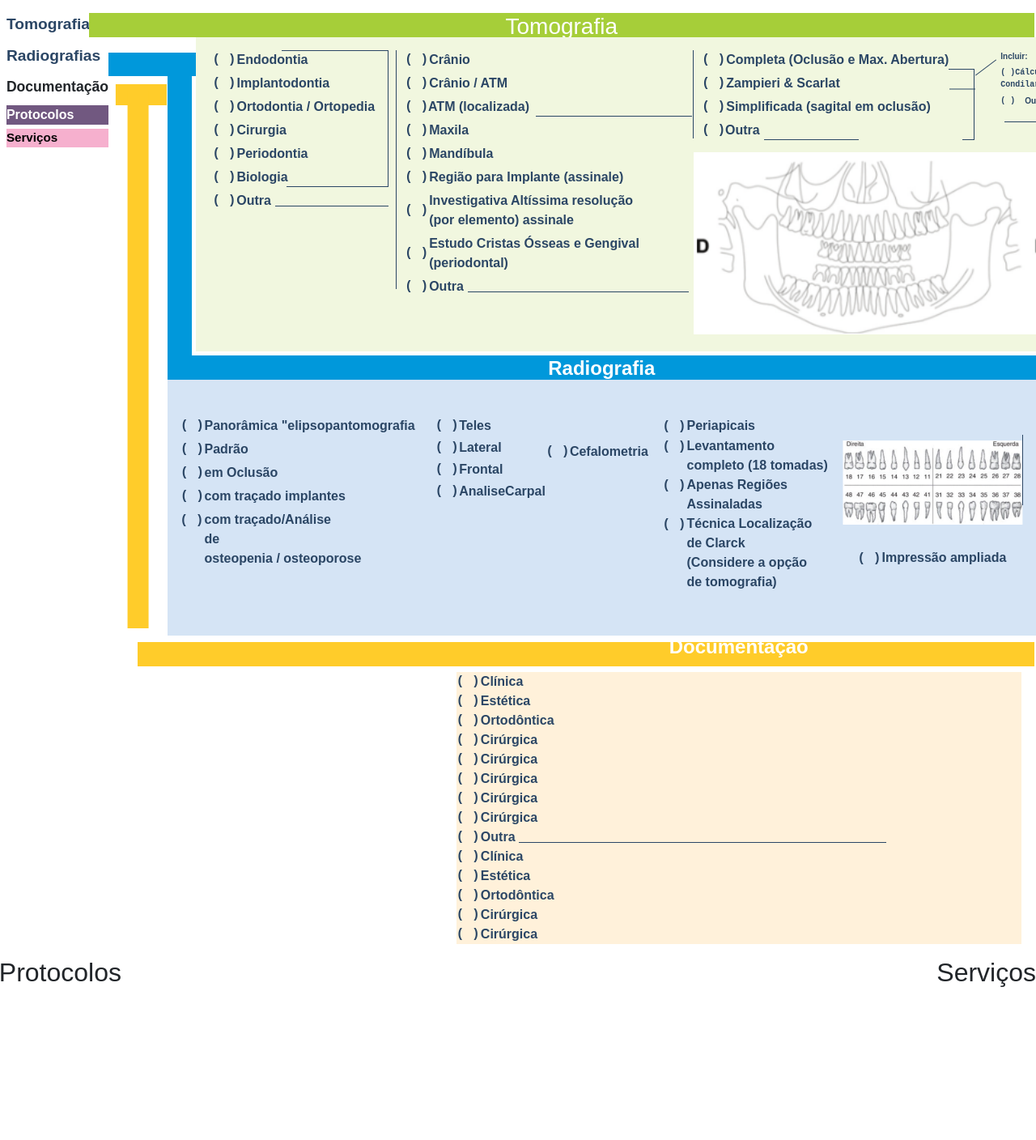
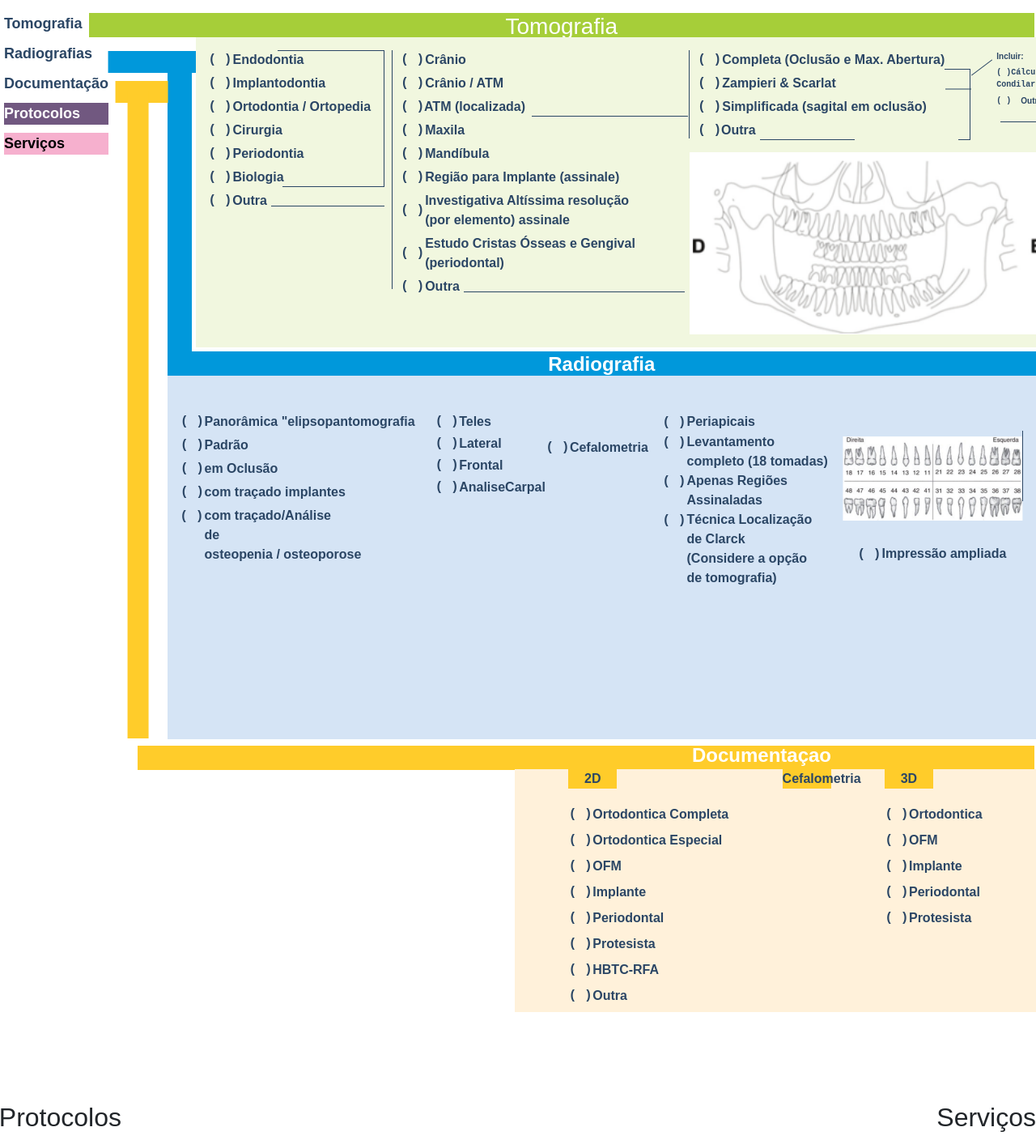
Before and after one commit to mjpfelicia/FORMULARIORADIOLOGIA, a React (Create React App) app: page / in a window 1280 px wide. Shown: the top 1408 px of the page at 81% size. Before the commit the page ends 1228 px from the top, so only its background shows below. Built offline with nearby package versions, Linux system fonts and the light colour scheme; the HTML template or start-up script is replaced by a standard one.

Commit message:
criando conteudo do content documentaçao

```diff
--- a/src/App.css
+++ b/src/App.css
@@ -74,7 +74,6 @@ img {
     grid-template-rows: 1fr 1fr 1fr;
     justify-content: end;
     justify-items: end;
-    height: 100vh;
     padding-top: 1rem;
     font-family: sans-serif;
 }
@@ -95,9 +94,10 @@ img {
 /* Estilo para cada item da lista */
 .item-tomografia {
     color: var(--azul-texto);
-    font-size: 1.2rem;
     padding: 10px;
     margin-bottom: 10px;
+    font-weight: bold;
+
 }
 
 .item-radiografia {
@@ -105,30 +105,13 @@ img {
     padding: 10px 10px 10px 15px;
     background-color: white;
     color: var(--azul-texto);
-    font-size: 1.2rem;
     margin-bottom: 10px;
+    font-weight: bold;
+
 
 }
 
-/* Borda deslocada à direita */
-.item-radiografia::after {
-    content: "";
-    position: absolute;
-    top: 10px;
-    right: 0;
-    width: 88%;
-    height: 100%;
-    background-color: var(--azul-principal);
-    transform: translateX(100%);
-    z-index: 9999;
-}
 
-/* Borda deslocada à direita */
-.item-documentacao {
-    position: relative;
-    font-size: 1.1rem;
-    margin-bottom: 10px;
-}
 
 /* Faixa vertical deslocada à direita */
 .item-documentacao::after {
@@ -143,36 +126,20 @@ img {
     z-index: 9999;
 }
 
-
-/* Borda deslocada à direita */
-.borda-esquerda-documentacao::before {
-    content: "";
-    position: absolute;
-    top: 7rem;
-    right: 0;
-    width: 2%;
-    height: 83%;
-    background-color: var(--amarelo);
-    transform: translateX(-4284%);
-    z-index: 9999;
-}
-
-
-
 .sidebar ul li:nth-child(4) {
     background-color: var(--roxo);
     color: white;
-    font-size: 1rem;
+    font-weight: bold;
     padding: 10px;
-    margin-bottom: 5px;
+    margin-bottom: 10px;
 }
 
 .sidebar ul li:nth-child(5) {
     background-color: var(--rosa);
     color: black;
-    font-size: 0.95rem;
+    font-weight: bold;
     padding: 10px;
-    margin-bottom: 5px;
+    margin-bottom: 10px;
 }
 
 /* Conteúdo geral da tomografia */
@@ -209,15 +176,17 @@ img {
     background: var(--verde-titulo);
 }
 
-.titulo-documentacao h2 {
+.titulo-documentacao {
+    font-size: 1.5rem;
+    height: 37px;
+    top: 0.4rem;
+    color: white;
+    font-weight: bold;
     position: relative;
-    overflow: visible;
-    width: 100%;
-    font-weight: bold;
+    margin: 0;
     text-align: center;
-    z-index: 2;
-    font-size: 1.5rem;
-    color: white;
+    align-self: center;
+
 }
 
 
@@ -230,39 +199,8 @@ img {
     z-index: 9999;
 }
 
-.tomografia-content::before {
-    content: "";
-    position: absolute;
-    top: 0;
-    left: 0;
-    width: 10px;
-    height: 100%;
-    background-color: var(--verde-destaque);
-    transform: translateX(-100%);
-    z-index: 9999;
-}
-
-/* Borda inferior e lateral esquerda */
-.border-tomografia {
-    position: relative;
-    width: 95%;
-    border-bottom: 30px solid var(--azul-principal);
-    padding-left: 30px;
-    box-sizing: border-box;
-}
 
 
-
-/* Borda esquerda simulada */
-.borda-esquerda {
-    position: absolute;
-    top: 14%;
-    left: 0;
-    width: 30px;
-    height: 86%;
-    background-color: var(--azul-principal);
-    z-index: 1;
-}
 
 .tomografia-grid,
 .Radiografia-grid {
@@ -355,27 +293,7 @@ img {
 
 }
 
-/* Borda superior parcial */
-.item-ul::before {
-    content: "";
-    position: absolute;
-    top: 0;
-    left: 85px;
-    width: 61%;
-    height: 1px;
-    background-color: var(--azul-texto);
-}
 
-/* Borda inferior parcial */
-.item-ul::after {
-    content: "";
-    position: absolute;
-    bottom: 0;
-    right: 0;
-    width: 58%;
-    height: 1px;
-    background-color: var(--azul-texto);
-}
 
 .linha-simples {
     border: none;
@@ -507,7 +425,7 @@ img {
 .linha-flex {
     display: flex;
     align-items: flex-end;
-    justify-content: space-between;
+    justify-content: flex-start;
     width: 100%;
     position: relative;
 }
@@ -576,51 +494,3 @@ img {
     margin-top: 2rem;
 
 }
-
-
-
-
-
-
-
-
-
-
-
-
-
-
-@media (max-width: 1200px) {
-
-
-
-.titulo-tomografia h2{
-    left: -113px;
-    width: calc(100% + 140px);
-    font-size: 28px;
-}
-    .item-radiografia::after {
-        width: 80%;
-    }
-
-    .item-documentacao::after {
-        width: 45%;
-
-    }
-
-    .borda-esquerda-documentacao::before {
-        height: 61%;
-        background-color: var(--amarelo);
-        transform: translateX(-4387%);
-    }
-
-
-    .borda-documentaçao {
-
-        margin-left: -29px;
-        margin-top: 0.5rem;
-        width: calc(100% + 35px);
-    }
-
-
-}
--- a/src/App.jsx
+++ b/src/App.jsx
@@ -1,8 +1,10 @@
 import TomografiaForm from './components/TomografiaForm/TomografiaForm';
 import RadiografiaForm from './components/RadiografiaForm/RadiografiaForm';
 import Documentacao from './components/Documentacao/Documentacao';
+import './components/borda.css';
 import seta from './images/seta.png';
 import arcada1 from './images/arcada1.png';
+import './App.css';
 
 
 const App = () => {
@@ -31,19 +33,10 @@ const App = () => {
                     <RadiografiaForm />
                     <div className=" borda-documentaçao"></div>
                 </div>
-
-
                 <div className="content-documentacao borda-esquerda-documentacao">
-                    <div>
-                        <div className="titulo-documentacao">
-                            <h2>Documentaçao</h2>
-                        </div>
-                        <Documentacao />
-                    </div>
+                    <h2 className='titulo-documentacao'>Documentaçao</h2>
+                    <Documentacao />
                 </div>
-
-
-
 
 
                 <div className="grid-item content-protocolos">
--- a/src/components/Documentacao/Documentacao.css
+++ b/src/components/Documentacao/Documentacao.css
@@ -1,16 +1,23 @@
 .documentacao-container {
   background-color: var(--amarelo-bg);
   width: 95%;
-  margin: 1rem auto;
+  display: flex;
+  justify-content: space-evenly;
+  align-items: flex-start;
+
+
+
 }
 
 
-.documentacao-titulo {
+.titulo-documentacao h2 {
   font-size: 1.5rem;
-  color: var(--roxo);
+  color: white;
   font-weight: bold;
-  margin-bottom: 1rem;
+  position: relative;
+  margin: 0;
   text-align: center;
+
 }
 
 .documentacao-lista {
@@ -23,18 +30,61 @@
   margin-bottom: 0.5rem;
 }
 
-.content-documentacao{
-    width: 65%;
+.content-documentacao {
+  display: flex;
+  flex-direction: column;
+  align-items: flex-end;
+  text-align: center;
+  width: 60%;
 }
 
 
-.borda-documentaçao{
- border-bottom: 30px solid var(--amarelo);
-  padding-left: 30px;
-  box-sizing: border-box;
-  margin-left: -37px;
-  margin-top: 0.5rem;
-  width: calc(100% + 35px);
+
+.titulo-bloco {
+  background-color: var(--amarelo);
+  color: var(--azul-texto);
+  font-weight: bold;
+  text-align: center;
+  width: 60px;
+  margin-bottom: 20px;
+}
 
 
+.linha-ortodontica {
+  display: flex;
+  align-items: center;
+  justify-content: space-between;
+  width: 100%;
 }
+
+.linha-ortodontica-horizontal {
+  flex-grow: 1;
+  height: 1px;
+  background-color: var(--azul-texto);
+  margin-left: 10px;
+}
+
+
+.linha-ofm {
+  display: flex;
+  align-items: center;
+  justify-content: space-between;
+  width: 100%;
+}
+
+.linha-ofm-horizontal {
+  flex-grow: 1;
+  height: 1px;
+  background-color: var(--azul-texto);
+  margin-left: 10px;
+  width: 51%;
+
+}
+
+.item-cefalometria {
+  font-weight: bold;
+  color: #444;
+  font-size: 15px;
+  margin: 12px 0;
+  padding-left: 24px;
+}
--- a/src/components/Documentacao/Documentacao.jsx
+++ b/src/components/Documentacao/Documentacao.jsx
@@ -1,112 +1,65 @@
 import React from 'react';
 import './Documentacao.css';
 
+const opcoes2D = [
+  'Ortodontica Completa',
+  'Ortodontica Especial',
+  'OFM',
+  'Implante',
+  'Periodontal',
+  'Protesista',
+  'HBTC-RFA',
+  'Outra'
+];
+
+const opcoes3D = [
+  'Ortodontica',
+  'OFM',
+  'Implante',
+  'Periodontal',
+  'Protesista'
+];
 
 const Documentacao = () => {
   return (
     <div className="documentacao-container">
 
-      <div className="documentacao-grid  primeira_coluna ">
-        <ul className="">
-          <li>
-            <label className="parentheses" htmlFor="clinica">
-              <input type="checkbox" id="clinica" />
-              <span className="symbol"></span> Clínica
-            </label>
-          </li>
-          <li>
-            <label className="parentheses" htmlFor="estetica">
-              <input type="checkbox" id="estetica" />
-              <span className="symbol"></span> Estética
-            </label>
-          </li>
-          <li>
-            <label className="parentheses" htmlFor="ortodontica">
-              <input type="checkbox" id="ortodontica" />
-              <span className="symbol"></span> Ortodôntica
-            </label>
-          </li>
-          <li>
-            <label className="parentheses" htmlFor="cirurgica">
-              <input type="checkbox" id="cirurgica" />
-              <span className="symbol"></span> Cirúrgica
-            </label>
-          </li>
-           <li>
-            <label className="parentheses" htmlFor="cirurgica">
-              <input type="checkbox" id="cirurgica" />
-              <span className="symbol"></span> Cirúrgica
-            </label>
-          </li>
-           <li>
-            <label className="parentheses" htmlFor="cirurgica">
-              <input type="checkbox" id="cirurgica" />
-              <span className="symbol"></span> Cirúrgica
-            </label>
-          </li>
-           <li>
-            <label className="parentheses" htmlFor="cirurgica">
-              <input type="checkbox" id="cirurgica" />
-              <span className="symbol"></span> Cirúrgica
-            </label>
-          </li>
-           <li>
-            <label className="parentheses" htmlFor="cirurgica">
-              <input type="checkbox" id="cirurgica" />
-              <span className="symbol"></span> Cirúrgica
-            </label>
-          </li>
-
-
-        </ul>
-
-        <label className="parentheses" htmlFor="outraDoc">
-          <input type="checkbox" id="outraDoc" />
-          <span className="symbol borda"></span> Outra
-          <input type="text" className="linha-simples1" />
-        </label>
-      </div>
-
-      <div className='segunda_coluna'>
-         <ul className="">
-          <li>
-            <label className="parentheses" htmlFor="clinica">
-              <input type="checkbox" id="clinica" />
-              <span className="symbol"></span> Clínica
-            </label>
-          </li>
-          <li>
-            <label className="parentheses" htmlFor="estetica">
-              <input type="checkbox" id="estetica" />
-              <span className="symbol"></span> Estética
-            </label>
-          </li>
-          <li>
-            <label className="parentheses" htmlFor="ortodontica">
-              <input type="checkbox" id="ortodontica" />
-              <span className="symbol"></span> Ortodôntica
-            </label>
-          </li>
-          <li>
-            <label className="parentheses" htmlFor="cirurgica">
-              <input type="checkbox" id="cirurgica" />
-              <span className="symbol"></span> Cirúrgica
-            </label>
-          </li>
-           <li>
-            <label className="parentheses" htmlFor="cirurgica">
-              <input type="checkbox" id="cirurgica" />
-              <span className="symbol"></span> Cirúrgica
-            </label>
-          </li>
-
-
-
-
+      {/* Coluna 2D */}
+      <div className="documentacao-bloco">
+        <div className="titulo-bloco">2D</div>
+        <ul className="documentacao-lista">
+          {opcoes2D.map((item, index) => (
+            <li key={`2d-${index}`} className="item-opcao">
+              <label htmlFor={`2d-${index}`} className="parentheses">
+                <input type="checkbox" id={`2d-${index}`} />
+                <span className="symbol"></span> {item}
+              </label>
+            </li>
+          ))}
         </ul>
       </div>
 
+      {/* Coluna Cefalometria */}
+      <div className="documentacao-bloco">
+        <div className="cefalo-conteudo">
+          <div className="titulo-bloco">Cefalometria</div>
+        </div>
+      </div>
 
+      {/* Coluna 3D */}
+      <div className="documentacao-bloco">
+        <div className="titulo-bloco">3D</div>
+        <ul className="documentacao-lista">
+          {opcoes3D.map((item, index) => (
+            <li key={`3d-${index}`} className="item-opcao">
+              <label htmlFor={`3d-${index}`} className="parentheses">
+                <input type="checkbox" id={`3d-${index}`} />
+                <span className="symbol"></span> {item}
+              </label>
+            </li>
+          ))}
+        </ul>
+      </div>
 
     </div>
   );
--- a/src/components/RadiografiaForm/RadiografiaForm.jsx
+++ b/src/components/RadiografiaForm/RadiografiaForm.jsx
@@ -5,7 +5,7 @@ import arcadaDentaria from '../../images/arcada-dentaria.png';
 
 const RadiografiaForm = () => {
   return (
-    <div className="border-radiografia radiografia-content">
+    <div className="radiografia-content">
       <h2 className="titulo-rodigrafia">Radiografia</h2>
 
       <div className="tomografia-grid Radiografia-grid">
--- a/src/components/TomografiaForm/TomografiaForm.jsx
+++ b/src/components/TomografiaForm/TomografiaForm.jsx
@@ -1,8 +1,9 @@
 import '../../App.css';
+import './TomografiaForm.css';
 
 const TomografiaForm = ({ seta, arcada1 }) => {
   return (
-    <div className="tomografia-content">
+    <div className="">
       <div className="tomografia-grid">
         <div className="primeira-col flex-container">
           <div>
--- /dev/null
+++ b/src/components/borda.css
@@ -0,0 +1,178 @@
+/* Container principal com borda inferior e padding lateral */
+.border-tomografia {
+  position: relative;
+  width: 95%;
+  border-bottom: 30px solid var(--azul-principal);
+  padding-left: 30px;
+  box-sizing: border-box;
+}
+
+/* Borda esquerda simulada */
+.borda-esquerda {
+  position: absolute;
+  top: 14%;
+  left: 0;
+  width: 30px;
+  height: 86%;
+  background-color: var(--azul-principal);
+  z-index: 1;
+}
+
+
+
+/* Borda superior parcial */
+.item-ul::before {
+  content: "";
+  position: absolute;
+  top: 0;
+  left: 85px;
+  width: 61%;
+  height: 1px;
+  background-color: var(--azul-texto);
+}
+
+/* Borda inferior parcial */
+.item-ul::after {
+  content: "";
+  position: absolute;
+  bottom: 0;
+  right: 0;
+  width: 58%;
+  height: 1px;
+  background-color: var(--azul-texto);
+}
+
+/* Borda deslocada à direita */
+.item-radiografia::after {
+  content: "";
+  position: absolute;
+  top: 10px;
+  right: 0;
+  width: 88%;
+  height: 100%;
+  background-color: var(--azul-principal);
+  transform: translateX(100%);
+  z-index: 9999;
+}
+
+/* Item com borda deslocada */
+.item-documentacao {
+position: relative;
+    background-color: white;
+    color: var(--azul-texto);
+    margin-bottom: 10px;
+    font-weight: bold;
+
+}
+
+/* Borda esquerda deslocada */
+.borda-esquerda-documentacao::before {
+  content: "";
+  position: absolute;
+  top: 7rem;
+  right: 0;
+  width: 2%;
+  height: 100%;
+  background-color: var(--amarelo);
+  transform: translateX(-4284%);
+  z-index: 9999;
+}
+
+/* Ajuste de largura para documentação */
+
+.borda-documentaçao {
+  border-bottom: 30px solid var(--amarelo);
+  padding-left: 30px;
+  box-sizing: border-box;
+  margin-left: -37px;
+  margin-top: 0.5rem;
+  width: calc(100% + 35px);
+
+
+}
+
+@media (max-width: 1200px) {
+  .titulo-tomografia h2 {
+    left: -90px;
+    width: calc(100% + 100px);
+    font-size: 26px;
+  }
+
+  .item-radiografia::after {
+    width: 80%;
+  }
+
+  .item-documentacao::after {
+    width: 45%;
+  }
+
+  .borda-esquerda-documentacao::before {
+    height: 97%;
+    top: 6.9rem;
+    transform: translateX(-4733%);
+
+  }
+
+  .borda-documentaçao {
+    margin-left: -25px;
+    width: calc(100% + 30px);
+  }
+}
+
+@media (max-width: 768px) {
+  .border-tomografia {
+    width: 100%;
+    border-bottom: 20px solid var(--azul-principal);
+    padding-left: 15px;
+  }
+
+  .borda-esquerda {
+    width: 20px;
+    height: 70%;
+    top: 18%;
+  }
+
+  .item-ul::before {
+    left: 5vw;
+    width: 60vw;
+  }
+
+  .item-ul::after {
+    width: 55vw;
+  }
+
+  .item-radiografia::after {
+    width: 75%;
+    transform: translateX(90%);
+  }
+
+  .titulo-tomografia h2 {
+    font-size: 22px;
+    left: -60px;
+    width: calc(100% + 80px);
+  }
+
+  .borda-esquerda-documentacao::before {
+    height: 50%;
+    transform: translateX(-4400%);
+  }
+}
+
+@media (max-width: 480px) {
+  .titulo-tomografia h2 {
+    font-size: 20px;
+    left: -40px;
+    width: calc(100% + 60px);
+  }
+
+  .borda-esquerda {
+    width: 15px;
+    height: 60%;
+    top: 20%;
+  }
+
+  .border-tomografia {
+    padding-left: 10px;
+    border-bottom: 15px solid var(--azul-principal);
+  }
+}
```
Also changed, not shown: src/components/TomografiaForm/TomografiaForm.css (added).
